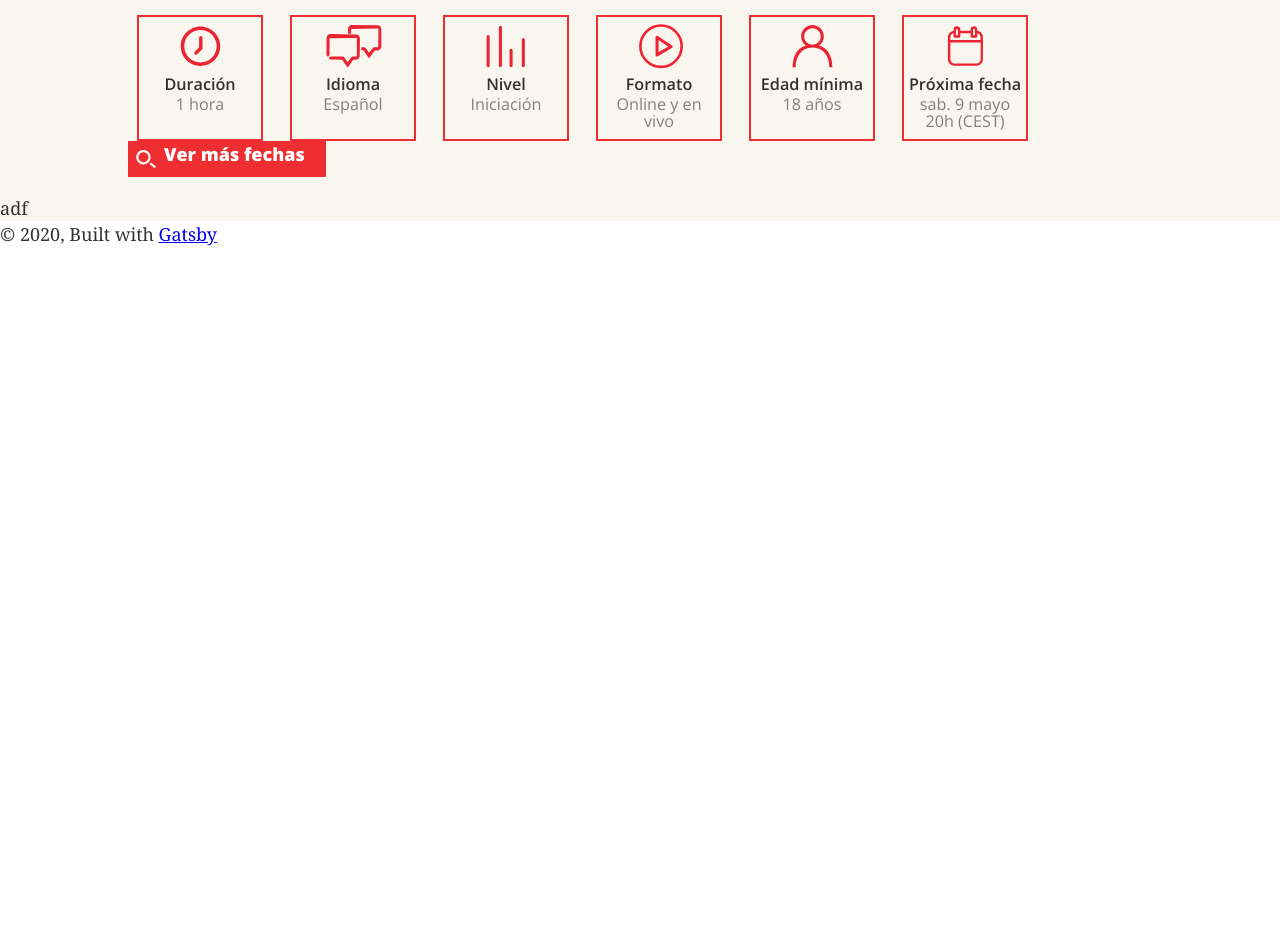
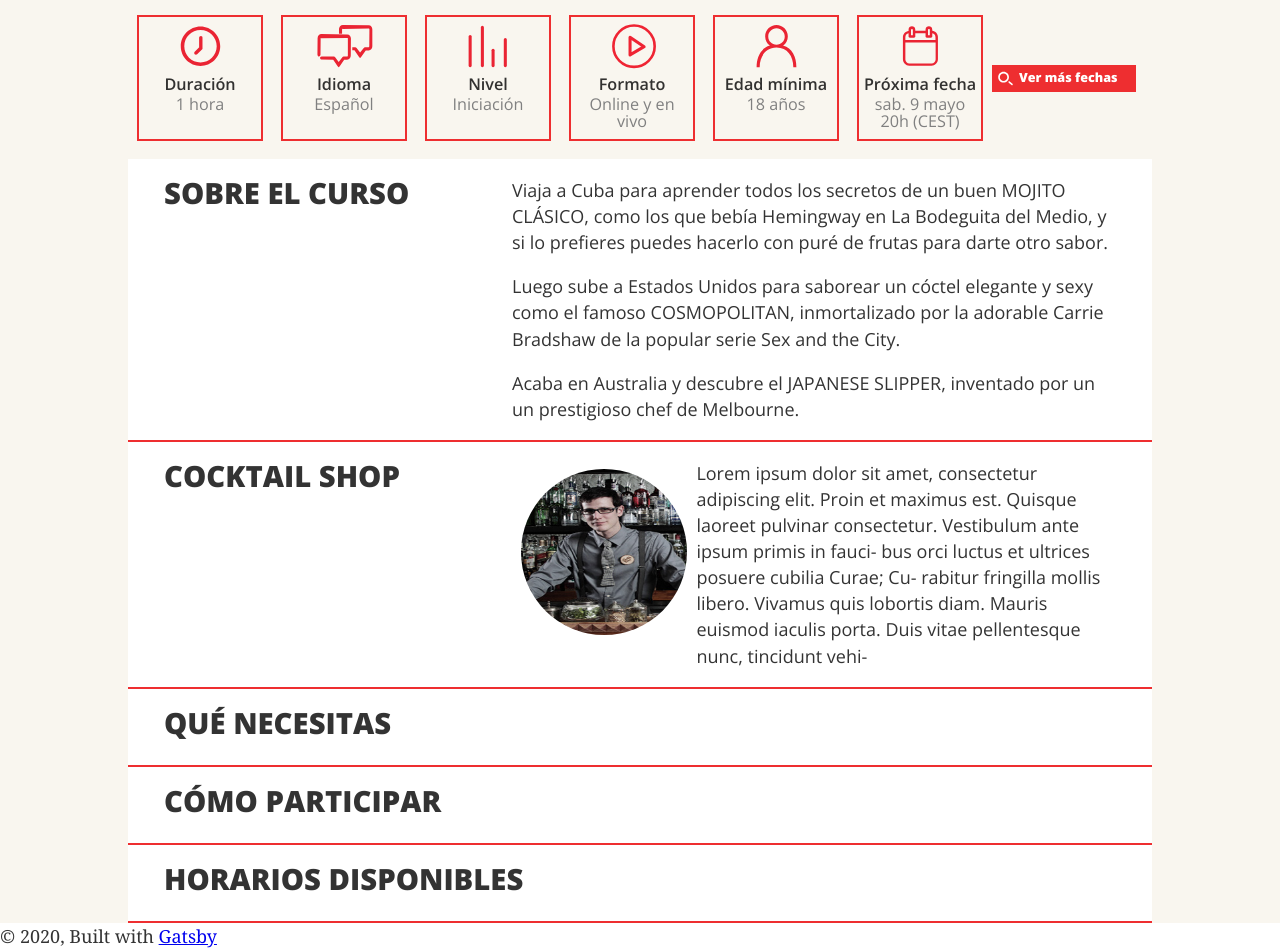
Before and after one commit to alejandroclose/masterclass, a Gatsby site: page /cocktail-shop in a window 1280 px wide. Shown: the part 593-1543 px from the top of the page. Before the commit the page ends 840 px from the top, so only its background shows below. Built offline with nearby package versions, Linux system fonts and the light colour scheme; Gatsby itself is replaced by a stand-in of ours.

Commit message:
wip content

```diff
--- /dev/null
+++ b/src/components/biography.css
@@ -0,0 +1,11 @@
+.biography {
+  display: flex;
+  flex-direction: row;
+}
+
+.biography-img {
+  min-width: 13vw;
+  height: 13vw;
+  border-radius: 50%;
+  margin: 0.5rem;
+}
--- /dev/null
+++ b/src/components/biography.js
@@ -0,0 +1,20 @@
+import React, { useState } from "react"
+
+import "./biography.css"
+
+const Biography = props => {
+  // const [, ] = useState();
+
+  return (
+    <>
+    <div className="biography">
+      <img src={props.img} className="biography-img" />
+      <div className="biography-text">
+        {props.children}
+      </div>
+    </div>
+    </>
+  )
+}
+
+export default Biography
--- /dev/null
+++ b/src/components/content.css
@@ -0,0 +1,33 @@
+.content {
+  background-color:#f9f6ef;
+  display: flex;
+  justify-content: center;
+}
+
+.content-box {
+  width: 80vw;
+  background-color: white;
+  border-bottom: 2px solid #ee2e30;
+  display: flex;
+  flex-direction: row;
+}
+
+.content-title {
+  font-family: "Open Sans", sans-serif;
+  min-width: 30vw;
+  font-weight: 800;
+  padding: 1rem 0 0 2rem;
+}
+
+.content-text {
+  font-family: "Open Sans", sans-serif;
+  padding: 1rem 2rem 0 0;
+}
+
+.content-text p {
+  margin-bottom: 1rem;
+}
+
+.content-text li {
+
+}
--- /dev/null
+++ b/src/components/content.js
@@ -0,0 +1,25 @@
+import React, { useState } from "react"
+import {Link} from "gatsby"
+
+import "./content.css"
+
+const Contentbox = props => {
+  // const [, ] = useState();
+
+  return (
+    <>
+    <div className="content">
+      <div className="content-box">
+        <h2 className="content-title">
+          {props.title}
+        </h2>
+        <div className="content-text">
+          {props.children}
+        </div>
+      </div>
+    </div>
+    </>
+  )
+}
+
+export default Contentbox
--- a/src/components/contentbox.css
+++ /dev/null
@@ -1,3 +0,0 @@
-.content-box {
-  background-color: #f9f6ef;
-}
--- a/src/components/contentbox.js
+++ /dev/null
@@ -1,16 +0,0 @@
-import React, { useState } from "react"
-import {Link} from "gatsby"
-
-import "./contentbox.css"
-
-const Contentbox = props => {
-  // const [, ] = useState();
-
-  return (
-    <>
-    <div className="content-box">adf</div>
-    </>
-  )
-}
-
-export default Contentbox
--- a/src/components/features.css
+++ b/src/components/features.css
@@ -15,7 +15,7 @@
   border: 2px solid #ee2e30;
   width: 7rem;
   height: 7rem;
-  margin: 0 1rem 0 0.5rem;
+  margin: 0 0.5rem;
   font-size: 0.9rem;
   line-height: 0.9rem;
 }
@@ -42,8 +42,8 @@
 
 .feature-btn {
   cursor: pointer;
-  width: 11rem;
-  height: 2rem;
+  width: 8rem;
+  height: 1.5rem;
   border: 0;
   padding: 0;
   display: flex;
@@ -53,11 +53,11 @@
 }
 
 .feature-btn-icon {
-  width: 2rem;
-  height: 2rem;
+  width: 1.5rem;
+  height: 1.5rem;
 }
 .feature-btn-text{
   font-family: "Open Sans", sans-serif;
   font-weight: 800;
-  font-size: 1rem;
+  font-size: 0.7rem;
 }
--- a/src/pages/cocktail-shop.js
+++ b/src/pages/cocktail-shop.js
@@ -6,7 +6,8 @@ import SEO from "../components/seo"
 import ClassBar from "../components/classbar"
 import Storefront from "../components/storefront"
 import Features from "../components/features"
-import Contentbox from "../components/contentbox"
+import Content from "../components/content"
+import Biography from "../components/biography"
 
 import Pizarro from "../images/albertopizarro.jpg"
 import CS1 from "../images/cocktailshop1.jpg"
@@ -15,10 +16,58 @@ import CS2 from "../images/cocktailshop2.jpg"
 const CocktailShop = () => (
   <Layout>
     <SEO title="losTRAGOS + Cocktail Shop" />
-    <ClassBar title="MASTER CLASS DE CÓCTELES DEL MUNDO #ENCASA" author="por Cocktail Shop" type="EN VIVO + ONLINE" price="13 €" cta="Inscribirme"/>
-    <Storefront featured="https://player.vimeo.com/video/227348480" secondary={Pizarro} galleryone={CS1} gallerytwo={CS2}/>
-    <Features time="1 hora" lang="Español" level="Iniciación" format="Online y en vivo" age="18 años" date="sab. 9 mayo 20h (CEST)" />
-    <Contentbox />
+    <ClassBar
+      title="MASTER CLASS DE CÓCTELES DEL MUNDO #ENCASA"
+      author="por Cocktail Shop"
+      type="EN VIVO + ONLINE"
+      price="13 €"
+      cta="Inscribirme"
+    />
+    <Storefront
+      featured="https://player.vimeo.com/video/227348480"
+      secondary={Pizarro}
+      galleryone={CS1}
+      gallerytwo={CS2}
+    />
+    <Features
+      time="1 hora"
+      lang="Español"
+      level="Iniciación"
+      format="Online y en vivo"
+      age="18 años"
+      date="sab. 9 mayo 20h (CEST)"
+    />
+    <Content title="SOBRE EL CURSO">
+      <p>
+        Viaja a Cuba para aprender todos los secretos de un buen MOJITO CLÁSICO,
+        como los que bebía Hemingway en La Bodeguita del Medio, y si lo
+        prefieres puedes hacerlo con puré de frutas para darte otro sabor.
+      </p>
+      <p>
+        Luego sube a Estados Unidos para saborear un cóctel elegante y sexy como
+        el famoso COSMOPOLITAN, inmortalizado por la adorable Carrie Bradshaw de
+        la popular serie Sex and the City.
+      </p>
+      <p>
+        Acaba en Australia y descubre el JAPANESE SLIPPER, inventado por un un
+        prestigioso chef de Melbourne.
+      </p>
+    </Content>
+    <Content title="COCKTAIL SHOP">
+      <Biography img={Pizarro}>
+        <p>
+          Lorem ipsum dolor sit amet, consectetur adipiscing elit. Proin et
+          maximus est. Quisque laoreet pulvinar consectetur. Vestibulum ante
+          ipsum primis in fauci- bus orci luctus et ultrices posuere cubilia
+          Curae; Cu- rabitur fringilla mollis libero. Vivamus quis lobortis
+          diam. Mauris euismod iaculis porta. Duis vitae pellentesque nunc,
+          tincidunt vehi-
+        </p>
+      </Biography>
+    </Content>
+    <Content title="QUÉ NECESITAS"></Content>
+    <Content title="CÓMO PARTICIPAR"></Content>
+    <Content title="HORARIOS DISPONIBLES"></Content>
   </Layout>
 )
 
```
